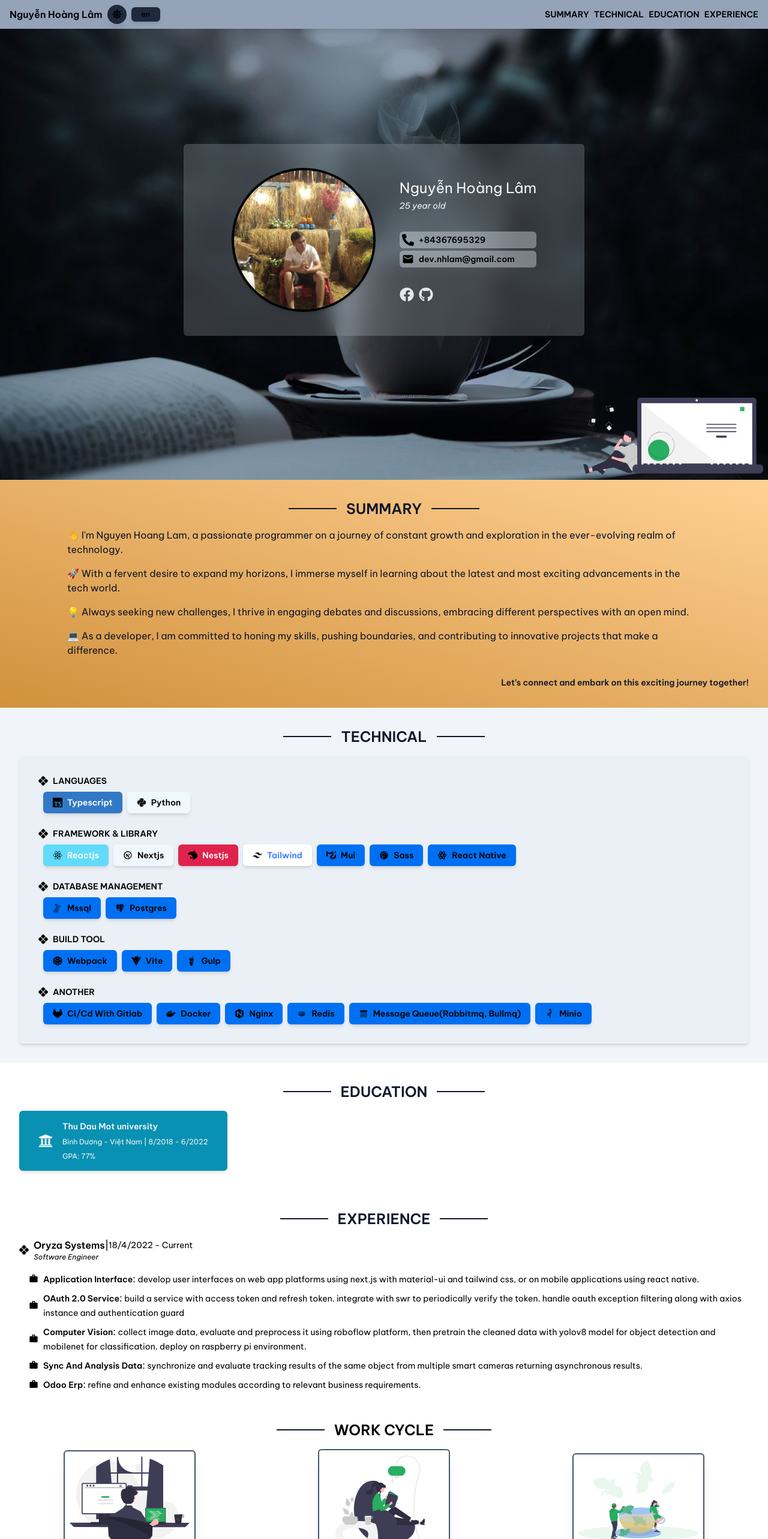
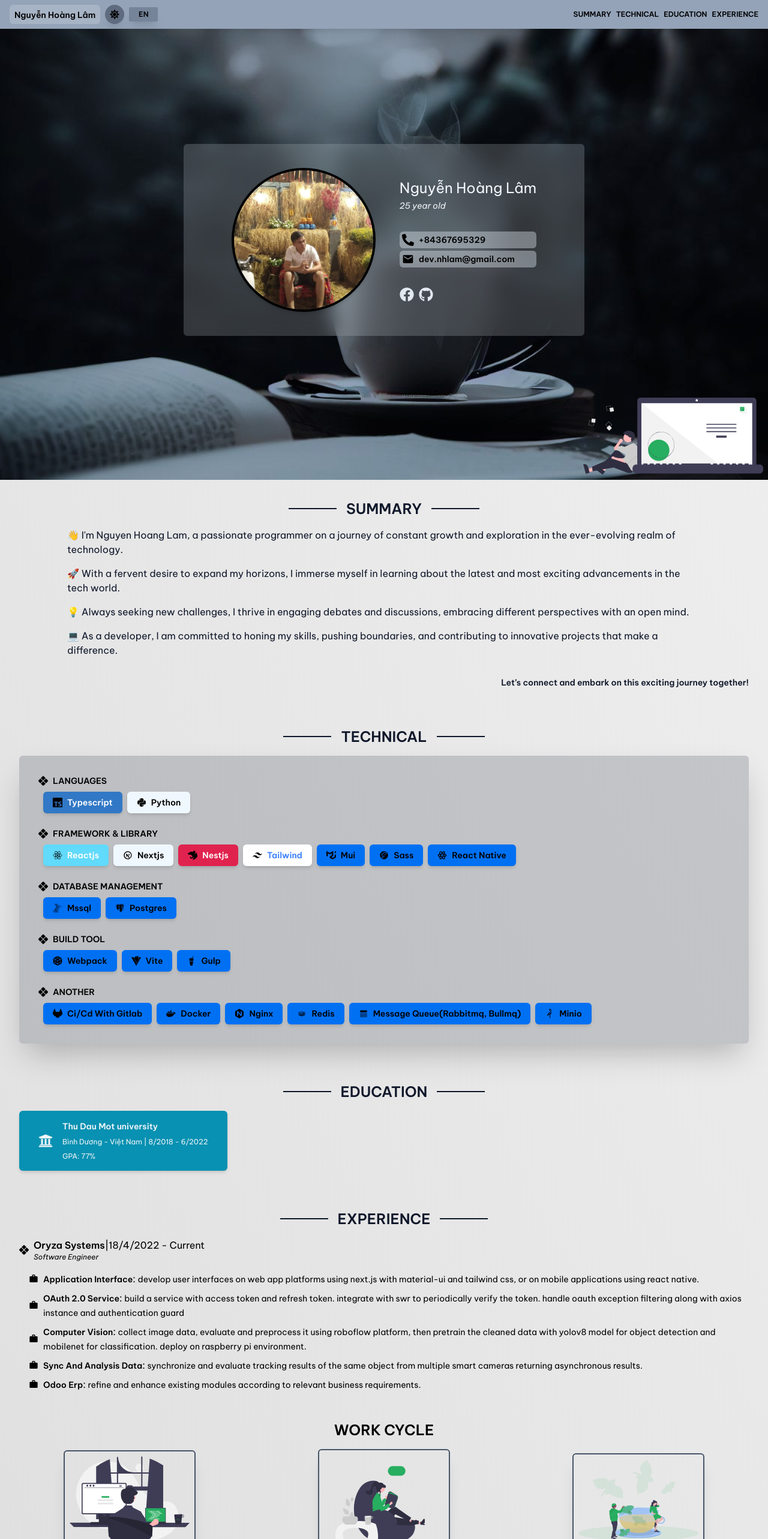
Before and after one commit to nhlamdev/cv, a React app: page / in a window 1280 px wide. Shown: the top 2566 px of the page at 60% size. Built offline with nearby package versions, Linux system fonts and the light colour scheme.

Commit message:
update color mode

```diff
--- a/src/components/custom/color-mode/index.tsx
+++ b/src/components/custom/color-mode/index.tsx
@@ -20,7 +20,8 @@ export const ThemeToggleButton = () => {
 
   return (
     <button
-      className='bg-slate-800 rounded-full shadow-xl p-2'
+      className='bg-slate-900 dark:bg-slate-400 rounded-full shadow-xl p-2
+      bg-opacity-40'
       onClick={() => {
         if (!document) {
           return
--- a/src/components/custom/language-button/index.tsx
+++ b/src/components/custom/language-button/index.tsx
@@ -7,7 +7,8 @@ export const LanguageButton = () => {
 
   return (
     <button
-      className='px-4 py-1 shadow-md w-12 bg-slate-800 flex justify-center items-center rounded-md'
+      className='px-4 py-1 shadow-xl w-12 dark:bg-slate-400 bg-slate-600
+      flex justify-center items-center rounded-sm bg-opacity-40'
       onClick={() => {
         if (i18n.language === 'en') {
           i18n.changeLanguage('vi')
@@ -16,7 +17,7 @@ export const LanguageButton = () => {
         }
       }}
     >
-      <span className='text-xs font-semibold text-center'>{i18next.language}</span>
+      <span className='text-xs font-semibold text-center uppercase'>{i18next.language}</span>
     </button>
   )
 }
--- a/src/components/education/index.tsx
+++ b/src/components/education/index.tsx
@@ -4,7 +4,7 @@ import { FaUniversity } from 'react-icons/fa'
 export const EducationComponent = () => {
   const { t } = useTranslation()
   return (
-    <section className='flex flex-col p-8 gap-4' id='education'>
+    <section className='flex flex-col p-8 gap-4 ' id='education'>
       <div
         className='w-full flex flex-row justify-center items-center
         gap-4 scroll-m-2'
@@ -23,20 +23,20 @@ export const EducationComponent = () => {
         <a
           href='https://tdmu.edu.vn/'
           className='flex flex-row gap-4 items-center py-4 px-8 rounded-md shadow-md
-        bg-cyan-600 w-fit relative'
+          bg-cyan-600  w-fit relative'
         >
           <div>
-            <FaUniversity className='text-2xl text-slate-100' />
+            <FaUniversity className='text-2xl text-slate-100 dark:text-slate-900' />
           </div>
 
           <div className='flex flex-col gap-2'>
-            <span className='text-sm font-semibold text-slate-100' style={{ userSelect: 'none' }}>
+            <span className='text-sm font-semibold text-slate-100 dark:text-slate-900' style={{ userSelect: 'none' }}>
               Thu Dau Mot university
             </span>
-            <span className='text-xs text-slate-100' style={{ userSelect: 'none' }}>
+            <span className='text-xs text-slate-100 dark:text-slate-900' style={{ userSelect: 'none' }}>
               Bình Dương - Việt Nam | 8/2018 - 6/2022
             </span>
-            <span className='text-xs text-slate-100' style={{ userSelect: 'none' }}>
+            <span className='text-xs text-slate-100 dark:text-slate-900' style={{ userSelect: 'none' }}>
               GPA: 77%
             </span>
           </div>
--- a/src/components/experience/index.tsx
+++ b/src/components/experience/index.tsx
@@ -27,14 +27,14 @@ export const ExperienceComponent = () => {
             return (
               <div className='flex flex-col gap-4'>
                 <div className='flex flex-row gap-2 items-center'>
-                  <BsXDiamondFill />
+                  <BsXDiamondFill className='text-state-900 dark:text-slate-100' />
 
-                  <div className='flex flex-col'>
+                  <div className='flex flex-col  text-state-900 dark:text-slate-100'>
                     <div className='flex flex-row items-center'>
                       {ex.company.url ? (
                         <a
                           href={ex.company.url}
-                          className='text-md font-semibold
+                          className='text-md font-semibold  text-state-900 dark:text-slate-100
                         hover:text-slate-600'
                           style={{
                             transition: 'all ease .3s'
@@ -43,15 +43,19 @@ export const ExperienceComponent = () => {
                           {ex.company.name}
                         </a>
                       ) : (
-                        <span className='text-md font-semibold'>{ex.company.name}</span>
+                        <span className='text-md font-semibold  text-state-900 dark:text-slate-100 '>
+                          {ex.company.name}
+                        </span>
                       )}
                       |
-                      <span className='text-sm'>
+                      <span className='text-  text-state-900 dark:text-slate-100'>
                         {ex.start} - {ex.end ? ex.end : 'Current'}
                       </span>
                     </div>
 
-                    <span className='text-xs italic font-normal'>{ex.position}</span>
+                    <span className='text-xs italic font-normal  text-state-900 dark:text-slate-100'>
+                      {ex.position}
+                    </span>
                   </div>
                 </div>
 
@@ -62,12 +66,17 @@ export const ExperienceComponent = () => {
                       return (
                         <div className='flex flex-row gap-2 items-center ml-4'>
                           <div>
-                            <MdWork className='text-md' />
+                            <MdWork className='text-md  text-state-900 dark:text-slate-100' />
                           </div>
 
                           <div>
-                            <span className='capitalize text-sm font-semibold'>{detail.title}</span>:{' '}
-                            <span className='lowercase text-sm '>{detail.description}</span>
+                            <span className='capitalize text-sm font-semibold text-state-900 dark:text-slate-100'>
+                              {detail.title}
+                            </span>
+                            :{' '}
+                            <span className='lowercase text-sm text-state-900 dark:text-slate-100'>
+                              {detail.description}
+                            </span>
                           </div>
                         </div>
                       )
--- a/src/components/header/navigation/index.tsx
+++ b/src/components/header/navigation/index.tsx
@@ -8,11 +8,14 @@ export const NavigationComponent = () => {
 
   return (
     <nav
-      className='flex fixed flex-row py-2 px-4 bg-slate-400 shadow-md
-        top-0 left-0 right-0 z-40 items-center hover:shadow-xl'
+      className='flex fixed flex-row py-2 px-4 bg-slate-400 dark:bg-slate-800
+      shadow-md top-0 left-0 right-0 z-40 items-center hover:shadow-xl'
     >
       <div className='flex flex-row items-center flex-1 gap-2'>
-        <span className='text-md font-semibold'>Nguyễn Hoàng Lâm</span>
+        <div className='py-1 px-2 rounded-md bg-slate-100 bg-opacity-20'>
+          <span className='text-sm font-semibold text-state-900 dark:text-slate-100'>Nguyễn Hoàng Lâm</span>
+        </div>
+
         <ThemeToggleButton />
         <LanguageButton />
       </div>
@@ -21,7 +24,11 @@ export const NavigationComponent = () => {
         {Children.toArray(
           navigation_data.map((item) => {
             return (
-              <a href={item.url} className='uppercase text-sm font-semibold'>
+              <a
+                href={item.url}
+                className='uppercase text-xs font-semibold
+                  text-state-900 dark:text-slate-100'
+              >
                 {t(item.text.toUpperCase())}
               </a>
             )
--- a/src/components/summary/index.tsx
+++ b/src/components/summary/index.tsx
@@ -3,7 +3,7 @@ import { useTranslation } from 'react-i18next'
 export const SummaryComponent = () => {
   const { t } = useTranslation()
   return (
-    <section className='flex flex-col p-8 gap-4 bg-summary-gradient' id='summary'>
+    <section className='flex flex-col p-8 gap-4' id='summary'>
       <div
         className='w-full flex flex-row justify-center items-center
         gap-4 scroll-m-2'
@@ -20,13 +20,18 @@ export const SummaryComponent = () => {
 
       <div className='flex flex-col gap-8'>
         <ol className='flex flex-col gap-4 mx-20'>
-          <li className='text-slate-900'>👋 {t('SUMMARY_1')}</li>
-          <li className='text-slate-900'>🚀 {t('SUMMARY_2')}</li>
-          <li className='text-slate-900'>💡 {t('SUMMARY_3')}</li>
-          <li className='text-slate-900'>💻 {t('SUMMARY_4')}</li>
+          <li className='text-slate-900 dark:text-slate-100'>👋 {t('SUMMARY_1')}</li>
+          <li className='text-slate-900 dark:text-slate-100'>🚀 {t('SUMMARY_2')}</li>
+          <li className='text-slate-900 dark:text-slate-100'>💡 {t('SUMMARY_3')}</li>
+          <li className='text-slate-900 dark:text-slate-100'>💻 {t('SUMMARY_4')}</li>
         </ol>
 
-        <span className='text-right text-sm text-slate-900 font-semibold'>{t('SUMMARY_5')}</span>
+        <span
+          className='text-right text-sm text-slate-900 dark:text-slate-100
+         font-semibold'
+        >
+          {t('SUMMARY_5')}
+        </span>
       </div>
     </section>
   )
--- a/src/components/technical-skill/index.tsx
+++ b/src/components/technical-skill/index.tsx
@@ -7,7 +7,7 @@ import { useTranslation } from 'react-i18next'
 export const TechnicalSkillsComponent = () => {
   const { t } = useTranslation()
   return (
-    <section className='flex flex-col p-8 gap-4 dark:bg-slate-900 bg-slate-100' id='technical'>
+    <section className='flex flex-col p-8 gap-4' id='technical'>
       <div
         className='w-full flex flex-row justify-center items-center
         gap-4 scroll-m-2'
@@ -22,7 +22,10 @@ export const TechnicalSkillsComponent = () => {
         <div className='h-[2px] w-20 bg-slate-900 dark:bg-slate-100' />
       </div>
 
-      <div className='flex flex-col gap-6 p-8 bg-slate-200 bg-opacity-40 rounded-md shadow-md'>
+      <div
+        className='flex flex-col gap-6 p-8 bg-slate-800 dark:bg-slate-400
+      bg-opacity-20 rounded-md shadow-2xl'
+      >
         {Children.toArray(
           skillData.map((group) => {
             return (
--- a/src/components/work-cycle/index.tsx
+++ b/src/components/work-cycle/index.tsx
@@ -19,9 +19,11 @@ export const WorkMakeComponent = () => {
         className='w-full flex flex-row justify-center items-center
         gap-4 scroll-m-2 '
       >
-        <div className='h-[2px] w-20 bg-slate-900' />
-        <h2 className='text-center font-semibold text-2xl uppercase'>{t('WORK_CYCLE')}</h2>
-        <div className='h-[2px] w-20 bg-slate-900' />
+        <div className='h-[2px] w-20 text-state-900 dark:text-slate-100' />
+        <h2 className='text-center font-semibold text-2xl uppercase text-state-900 dark:text-slate-100'>
+          {t('WORK_CYCLE')}
+        </h2>
+        <div className='h-[2px] w-20 text-state-900 dark:text-slate-100' />
       </div>
 
       <div className='flex flex-col gap-2 lg:flex-row justify-around w-full'>
--- a/src/container/index.tsx
+++ b/src/container/index.tsx
@@ -9,7 +9,7 @@ import { SummaryComponent } from '@/components/summary'
 
 export const RootContainer = () => {
   return (
-    <main className='flex flex-col'>
+    <main className='flex flex-col bg-light-gradient dark:bg-dark-gradient'>
       <HeaderComponent />
       <SummaryComponent />
       <TechnicalSkillsComponent />
--- a/src/styles/global.scss
+++ b/src/styles/global.scss
@@ -2,9 +2,11 @@
 @tailwind components;
 @tailwind utilities;
 
+
 * {
   box-sizing: border-box;
   font-family: 'Be Vietnam Pro', sans-serif;
+  transition: all ease .3s;
   padding: 0;
   margin: 0;
 
--- a/tailwind.config.js
+++ b/tailwind.config.js
@@ -10,7 +10,10 @@ module.exports = {
   theme: {
     extend: {
       backgroundImage: {
-        'summary-gradient': 'linear-gradient(to right top, #d1913c, #dda152, #e8b168, #f4c17e, #ffd194);'
+        'light-gradient': 'linear-gradient(to right top, #e0e0e0, #e4e4e4, #e8e8e8, #ececec, #f0f0f0)',
+        'dark-gradient': 'linear-gradient(to right top, #333333, #393939, #404040, #464646, #4d4d4d)',
+        'm-light-gradient': 'linear-gradient(to right top, #e0e0e0, #e4e4e4, #e8e8e8, #ececec, #f0f0f0)',
+        'm-dark-gradient': 'linear-gradient(to right top, #1a1a1a, #1e1e1e, #232323, #272727, #2c2c2c)'
       }
     }
   },
```
